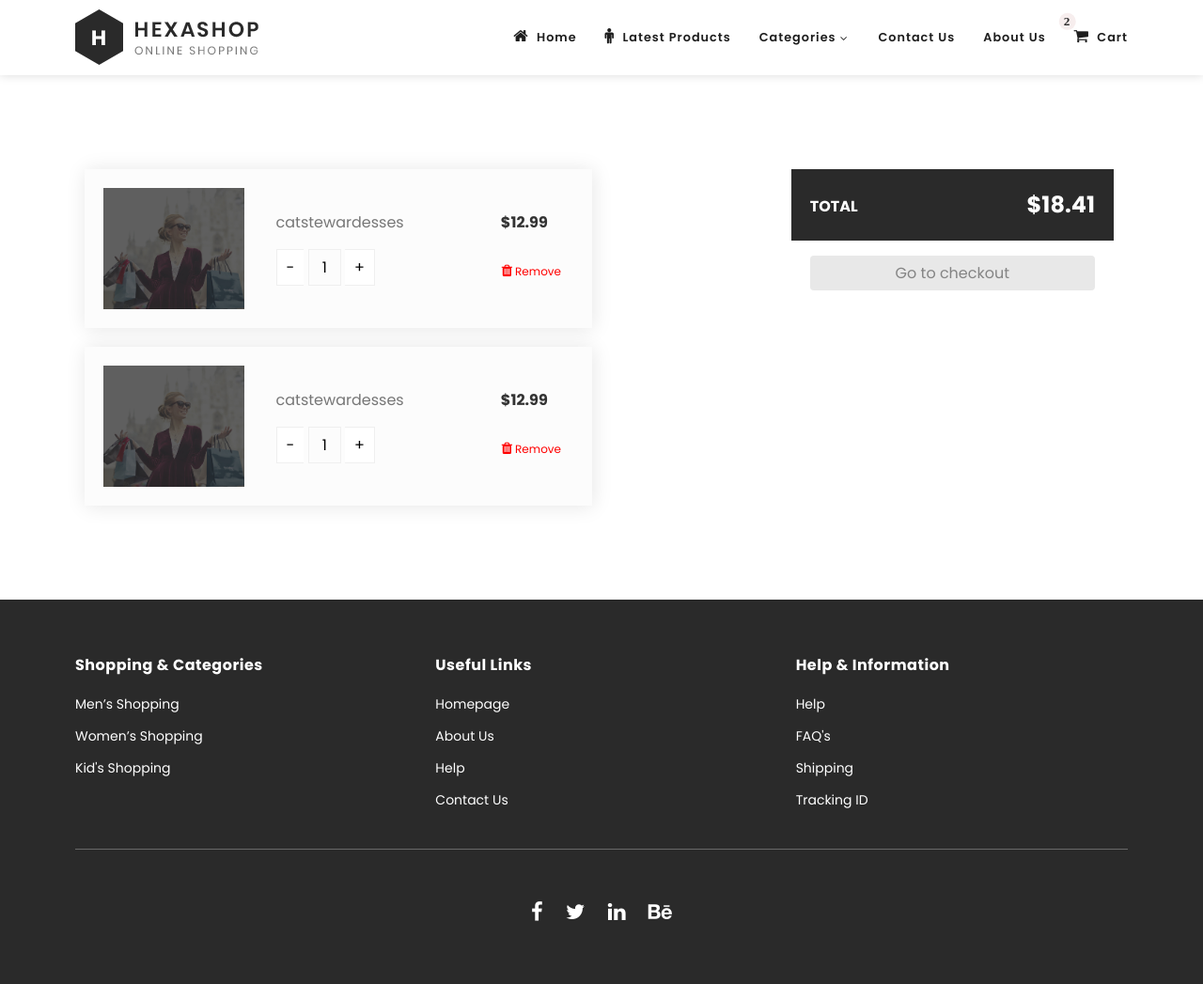
After one commit to yasser-sab/eCom-1-, a Django app: page /cart/ in a window 1280 px wide. The commit adds this page. Shown: the whole page at 94% size. Run offline with Django 4.2, Linux system fonts and the light colour scheme; data that the repository does not hold is empty; some libraries are stand-ins or nearby versions.

Commit message:
add new features

```diff
--- a/base/settings.py
+++ b/base/settings.py
@@ -64,6 +64,8 @@ TEMPLATES = [
                 'django.template.context_processors.request',
                 'django.contrib.auth.context_processors.auth',
                 'django.contrib.messages.context_processors.messages',
+                'ecommerce.context_processors.extras',
+                'ecommerce.context_processors.cart',
             ],
         },
     },
--- /dev/null
+++ b/ecommerce/context_processors.py
@@ -0,0 +1,9 @@
+from .models import Categories
+
+def extras(request):
+    categories=Categories.objects.all()
+    return {"Categories":categories}
+
+def cart(request):
+    cart=[1,2]
+    return {"Cart":cart}
--- a/ecommerce/static/assets/css/templatemo-hexashop.css
+++ b/ecommerce/static/assets/css/templatemo-hexashop.css
@@ -298,7 +298,7 @@ header
 .header-area .main-nav .nav li a {
   display: block;
   font-weight: 600;
-  font-size: 15px;
+  font-size: .8em;
   color: #2a2a2a;
   text-transform: capitalize;
   -webkit-transition: all 0.3s ease 0s;
@@ -309,6 +309,29 @@ header
   line-height: 40px;
   border: transparent;
   letter-spacing: 1px;
+}
+
+.header-area .main-nav .nav li a i {
+  margin-right: .5em;
+  font-size:1.3em
+}
+
+.header-area .main-nav .nav li a i.fa-shopping-cart{
+  position: relative;
+}
+
+.header-area .main-nav .nav li a i.fa-shopping-cart > span{
+  position: absolute;
+  right: 100%;
+  bottom: 100%;
+  transform: translate(10%,10%);
+  background-color: rgb(247, 238, 238);
+  font-size: .8em;
+  font-weight: bold;
+  padding: 2.5px 5px;
+  border-radius: 50%;
+  text-align: center;
+  color:#2a2a2a;
 }
 
 .header-area .main-nav .nav li a {
--- a/ecommerce/static/assets/js/custom.js
+++ b/ecommerce/static/assets/js/custom.js
@@ -107,64 +107,64 @@
 		}
 	});
 
-	$(document).ready(function () {
-	    $(document).on("scroll", onScroll);
+	// $(document).ready(function () {
+	//     $(document).on("scroll", onScroll);
 
-	    //smoothscroll
-	    $('.scroll-to-section a[href^="#"]').on('click', function (e) {
-	        e.preventDefault();
-	        $(document).off("scroll");
+	//     //smoothscroll
+	//     $('.scroll-to-section a[href^="#"]').on('click', function (e) {
+	//         e.preventDefault();
+	//         $(document).off("scroll");
 
-	        $('.scroll-to-section a').each(function () {
-	            $(this).removeClass('active');
-	        })
-	        $(this).addClass('active');
+	//         $('.scroll-to-section a').each(function () {
+	//             $(this).removeClass('active');
+	//         })
+	//         $(this).addClass('active');
 
-	        var target = this.hash,
-	        menu = target;
-	       	var target = $(this.hash);
-	        $('html, body').stop().animate({
-	            scrollTop: (target.offset().top) - 79
-	        }, 500, 'swing', function () {
-	            window.location.hash = target;
-	            $(document).on("scroll", onScroll);
-	        });
-	    });
-	});
+	//         var target = this.hash,
+	//         menu = target;
+	//        	var target = $(this.hash);
+	//         $('html, body').stop().animate({
+	//             scrollTop: (target.offset().top) - 79
+	//         }, 500, 'swing', function () {
+	//             window.location.hash = target;
+	//             $(document).on("scroll", onScroll);
+	//         });
+	//     });
+	// });
 
-	function onScroll(event){
-	    var scrollPos = $(document).scrollTop();
-	    $('.nav a').each(function () {
-	        var currLink = $(this);
-	        var refElement = $(currLink.attr("href"));
-	        if (refElement.position().top <= scrollPos && refElement.position().top + refElement.height() > scrollPos) {
-	            $('.nav ul li a').removeClass("active");
-	            currLink.addClass("active");
-	        }
-	        else{
-	            currLink.removeClass("active");
-	        }
-	    });
-	}
+	// function onScroll(event){
+	//     var scrollPos = $(document).scrollTop();
+	//     $('.nav a').each(function () {
+	//         var currLink = $(this);
+	//         var refElement = $(currLink.attr("href"));
+	//         if (refElement.position().top <= scrollPos && refElement.position().top + refElement.height() > scrollPos) {
+	//             $('.nav ul li a').removeClass("active");
+	//             currLink.addClass("active");
+	//         }
+	//         else{
+	//             currLink.removeClass("active");
+	//         }
+	//     });
+	// }
 
 
 	// Page loading animation
-	$(window).on('load', function() {
-		if($('.cover').length){
-			$('.cover').parallax({
-				imageSrc: $('.cover').data('image'),
-				zIndex: '1'
-			});
-		}
+	// $(window).on('load', function() {
+	// 	if($('.cover').length){
+	// 		$('.cover').parallax({
+	// 			imageSrc: $('.cover').data('image'),
+	// 			zIndex: '1'
+	// 		});
+	// 	}
 
-		$("#preloader").animate({
-			'opacity': '0'
-		}, 600, function(){
-			setTimeout(function(){
-				$("#preloader").css("visibility", "hidden").fadeOut();
-			}, 300);
-		});
-	});
+	// 	$("#preloader").animate({
+	// 		'opacity': '0'
+	// 	}, 600, function(){
+	// 		setTimeout(function(){
+	// 			$("#preloader").css("visibility", "hidden").fadeOut();
+	// 		}, 300);
+	// 	});
+	// });
 
 
 	// Window Resize Mobile Menu Fix
--- a/ecommerce/static/assets/js/quantity.js
+++ b/ecommerce/static/assets/js/quantity.js
@@ -1,22 +1,22 @@
-function wcqib_refresh_quantity_increments() {
-    jQuery("div.quantity:not(.buttons_added), td.quantity:not(.buttons_added)").each(function(a, b) {
-        var c = jQuery(b);
-        c.addClass("buttons_added"), c.children().first().before('<input type="button" value="-" class="minus" />'), c.children().last().after('<input type="button" value="+" class="plus" />')
-    })
-}
-String.prototype.getDecimals || (String.prototype.getDecimals = function() {
-    var a = this,
-        b = ("" + a).match(/(?:\.(\d+))?(?:[eE]([+-]?\d+))?$/);
-    return b ? Math.max(0, (b[1] ? b[1].length : 0) - (b[2] ? +b[2] : 0)) : 0
-}), jQuery(document).ready(function() {
-    wcqib_refresh_quantity_increments()
-}), jQuery(document).on("updated_wc_div", function() {
-    wcqib_refresh_quantity_increments()
-}), jQuery(document).on("click", ".plus, .minus", function() {
-    var a = jQuery(this).closest(".quantity").find(".qty"),
-        b = parseFloat(a.val()),
-        c = parseFloat(a.attr("max")),
-        d = parseFloat(a.attr("min")),
-        e = a.attr("step");
-    b && "" !== b && "NaN" !== b || (b = 0), "" !== c && "NaN" !== c || (c = ""), "" !== d && "NaN" !== d || (d = 0), "any" !== e && "" !== e && void 0 !== e && "NaN" !== parseFloat(e) || (e = 1), jQuery(this).is(".plus") ? c && b >= c ? a.val(c) : a.val((b + parseFloat(e)).toFixed(e.getDecimals())) : d && b <= d ? a.val(d) : b > 0 && a.val((b - parseFloat(e)).toFixed(e.getDecimals())), a.trigger("change")
-});
+// function wcqib_refresh_quantity_increments() {
+//     jQuery("div.quantity:not(.buttons_added), td.quantity:not(.buttons_added)").each(function(a, b) {
+//         var c = jQuery(b);
+//         c.addClass("buttons_added"), c.children().first().before('<input type="button" value="-" class="minus" />'), c.children().last().after('<input type="button" value="+" class="plus" />')
+//     })
+// }
+// String.prototype.getDecimals || (String.prototype.getDecimals = function() {
+//     var a = this,
+//         b = ("" + a).match(/(?:\.(\d+))?(?:[eE]([+-]?\d+))?$/);
+//     return b ? Math.max(0, (b[1] ? b[1].length : 0) - (b[2] ? +b[2] : 0)) : 0
+// }), jQuery(document).ready(function() {
+//     wcqib_refresh_quantity_increments()
+// }), jQuery(document).on("updated_wc_div", function() {
+//     wcqib_refresh_quantity_increments()
+// }), jQuery(document).on("click", ".plus, .minus", function() {
+//     var a = jQuery(this).closest(".quantity").find(".qty"),
+//         b = parseFloat(a.val()),
+//         c = parseFloat(a.attr("max")),
+//         d = parseFloat(a.attr("min")),
+//         e = a.attr("step");
+//     b && "" !== b && "NaN" !== b || (b = 0), "" !== c && "NaN" !== c || (c = ""), "" !== d && "NaN" !== d || (d = 0), "any" !== e && "" !== e && void 0 !== e && "NaN" !== parseFloat(e) || (e = 1), jQuery(this).is(".plus") ? c && b >= c ? a.val(c) : a.val((b + parseFloat(e)).toFixed(e.getDecimals())) : d && b <= d ? a.val(d) : b > 0 && a.val((b - parseFloat(e)).toFixed(e.getDecimals())), a.trigger("change")
+// });
--- /dev/null
+++ b/ecommerce/templates/cart.html
@@ -0,0 +1,313 @@
+{% extends 'master.html' %}
+{% block title %} Cart {% endblock %}
+
+{% load static %}
+
+{% block style %}
+
+    <style>
+        /* @import "bourbon"; */
+        @media screen and (min-width: 992px) {
+          body.ux-app {
+              background: #fff;
+              padding: 40px 0;
+          }
+        }
+
+        .basket, .container {
+        padding: 0;
+        }
+        @media screen and (min-width: 992px) {
+        .basket, .container {
+            padding: 0 10px;
+        }
+        }
+        .action-link, .ux-card a, .payment > a, .terms > a {
+        color: #008A32;
+        font-weight: bold;
+        text-decoration: none;
+        }
+        .action-link:hover, .ux-card a:hover, .payment > a:hover, .terms > a:hover {
+        color: #008A32;
+        }
+        .ux-card {
+        background: #FCFCFC;
+        padding: 20px;
+        position: relative;
+        }
+
+        .ux-card:hover {
+        cursor: pointer;
+        border-color: #008a32;
+        background-color: #fff;
+        }
+        .ux-card.deleted {
+        visibility: hidden;
+        overflow: hidden;
+        transition: all 0.2s;
+        height: 0px;
+        padding: 0px;
+        margin: 0px;
+        box-shadow: none;
+        border: none;
+        }
+        a {
+        color: #333;
+        }
+        a:hover {
+        color: #000;
+        }
+        .product {
+        color: #767676;
+        margin-bottom: 20px;
+        box-shadow: 1px 1px 20px 0 rgba(0, 0, 0, 0.1);
+        }
+        /* @media screen and (min-width: 992px) {
+        .product {
+            padding-left: 75px;
+            box-shadow: 4px 4px 0 0 rgba(0, 0, 0, 0.1);
+        } */
+        /* } */
+        .product img {
+          display: block;
+          overflow: hidden;
+          max-width: 150px;
+
+        }
+        /* @media screen and (min-width: 992px) {
+        .product img {
+            display: block;
+        } */
+        /* } */
+
+
+        .product .price {
+        color: #333;
+        font-weight: bold;
+        padding-left: 0.75rem;
+        }
+        .product .tier {
+        padding-bottom: 1em;
+        }
+        .product .renews {
+        padding-top: 1em;
+        }
+        .product .title, .product .tier, .product .attr, .product .renews {
+        float: left;
+        clear: left;
+        }
+        .product .price, .product .term {
+        float: right;
+        clear: right;
+        }
+
+        .product .remove {
+        float: right;
+        clear: right;
+        display: none;
+        color: red !important;
+        border-width: 1px;
+        box-shadow: none !important;
+        font-size: 12px;
+        padding-bottom: 5px !important;
+        display: block;
+        }
+        .product .remove .fa-trash {
+          font-size: 1.2em;
+          margin-right: .2em;
+        }
+        .product .remove:hover {
+        border-color: red !important;
+        }
+
+
+        .summary dl {
+        margin: 0;
+        padding: 20px;
+        }
+        .summary dl dt {
+        float: left;
+        clear: left;
+        font-weight: normal;
+        }
+        .summary dl dd {
+        float: right;
+        clear: right;
+        font-weight: bold;
+        }
+        .summary dl:after {
+        content: ".";
+        clear: both;
+        display: block;
+        height: 0;
+        visibility: hidden;
+        }
+        .summary .total {
+        background: #2a2a2a;
+        color: #fff;
+        padding: 20px;
+        }
+        .summary .total dt {
+        text-transform: uppercase;
+        margin-top: 0.5em;
+        font-weight: bold;
+        }
+        .summary .total dd {
+        font-size: 1.5em;
+        }
+        .summary .support dd {
+        float: left;
+        font-weight: normal;
+        padding-left: 0.5em;
+        }
+        .summary button {
+        margin: 0 20px;
+        width: calc(100% - 40px);
+        }
+
+
+        .cart {
+          display: flex;
+          padding: 5em 0;
+          justify-content: space-between;
+        }
+
+        .cart button[disabled] {
+        background: #e8e8e8 !important;
+        border-bottom: none !important;
+        color: #848484 !important;
+        opacity: 1;
+        }
+
+        .btn-purchase {
+            margin-top:1em !important;
+        }
+
+        .flex {
+          display: flex;
+        }
+
+        .ai-c{
+          align-items: center;
+        }
+        .ta-l{
+          text-align: left;
+        }
+        .jc-sb {
+          justify-content: space-between;
+        }
+        .fd-c {
+          flex-direction: column;
+        }
+        .fg-2 {
+          flex-grow: 2;
+        }
+        .fg-1 {
+          flex-grow: 1;
+        }
+        .g-l {
+          gap:1.5em;
+        }
+
+    </style>
+
+{% endblock %}
+
+
+
+{% block content %}
+
+<div class="container">
+    <div class="cart">
+      <div class="basket col-md-6 col-md-offset-1">
+        <div class="product ux-card flex ai-c jc-sb">
+          <div class="fg-1"><img src="{% static '/assets/images/left-banner-image.jpg' %}" /></div>
+          <div class="flex jc-sb fg-2 g-l">
+              <div class="flex fd-c jc-sb ta-l">
+                <span class="title">catstewardesses</span>
+                <div class="right-content">
+                    <div class="quantity buttons_added">
+                        <input type="button" value="-" class="minus">
+                        <input type="number" step="1" min="1" max="10" name="quantity" value="1" title="Qty" class="input-text qty text">
+                        <!-- size="4" pattern="" inputmode="" -->
+                        <input type="button" value="+" class="plus">
+                    </div>
+                </div>
+              </div>
+              <div class="flex fd-c jc-sb ta-l g-l">
+                <span class="price">$12.99</span>
+                <button class="btn btn-canvas btn-xs remove" href="product/remove"><span class="fa fa-trash"></span>Remove</button>
+              </div>
+          </div>
+        </div>
+        <div class="product ux-card flex ai-c jc-sb">
+          <div class="fg-1"><img src="{% static '/assets/images/left-banner-image.jpg' %}" /></div>
+          <div class="flex jc-sb fg-2 g-l">
+              <div class="flex fd-c jc-sb ta-l">
+                <span class="title">catstewardesses</span>
+                <div class="right-content">
+                    <div class="quantity buttons_added">
+                        <input type="button" value="-" class="minus">
+                        <input type="number" step="1" min="1" max="10" name="quantity" value="1" title="Qty" class="input-text qty text">
+                        <!-- size="4" pattern="" inputmode="" -->
+                        <input type="button" value="+" class="plus">
+                    </div>
+                </div>
+              </div>
+              <div class="flex fd-c jc-sb ta-l g-l">
+                <span class="price">$12.99</span>
+                <button class="btn btn-canvas btn-xs remove" href="product/remove"><span class="fa fa-trash"></span>Remove</button>
+              </div>
+          </div>
+        </div>
+      </div>
+      <div class="summary col-md-4">
+        <!-- <dl class="subtotal">
+          <dt>Subtotal</dt>
+          <dd>$14.99</dd>
+          <dt><a href="/taxes">Estimated Taxes & Fees</a></dt>
+          <dd>$3.42</dd>
+        </dl> -->
+        <dl class="total">
+          <dt>Total</dt>
+          <dd>$18.41</dd>
+        </dl>
+        <div class="complete">
+          <button type="button" disabled="disabled" class="btn btn-purchase">Go to checkout</button>
+        </div>
+      </div>
+    </div>
+  </div>
+
+{% endblock %}
+
+
+{% block script %}
+
+  <script>
+    var buttons = document.querySelector('.buttons_added');
+
+        buttons.addEventListener('click',function(e){
+
+            qte=parseInt(document.querySelector('.buttons_added .qty').value);
+
+            if(qte>=1){
+                switch(e.target.getAttribute('class')){
+                    case 'plus':
+                        qte+=1;
+                        document.querySelector('.buttons_added .qty').setAttribute('value',qte);
+                        calcuteTotal(qte);
+                    break;
+                    case 'minus':
+                        if(qte>1){
+                            qte-=1;
+                        }
+                        document.querySelector('.buttons_added .qty').setAttribute('value',qte);
+                        calcuteTotal(qte);break;
+                    default:break;
+                }
+            }
+        });
+  </script>
+
+{% endblock %}
--- a/ecommerce/templates/categorie.html
+++ b/ecommerce/templates/categorie.html
@@ -29,7 +29,7 @@
                                             <ul>
                                                 <li><a href="{% url 'single_product' p.id %}"><i class="fa fa-eye"></i></a></li>
                                                 <!-- <li><a href="single-product.html"><i class="fa fa-star"></i></a></li> -->
-                                                <li><a href="single-product.html"><i class="fa fa-shopping-cart"></i></a></li>
+                                                <li><a href="{% url 'cart' %}"><i class="fa fa-shopping-cart"></i></a></li>
                                             </ul>
                                         </div>
                                         <img style="min-height:370px" src="{{ p.thumbnail }}" alt="">
--- a/ecommerce/templates/contact.html
+++ b/ecommerce/templates/contact.html
@@ -18,7 +18,7 @@
                 </div>
                 <div class="col-lg-6">
                     <div class="section-heading">
-                        <h2>Say Hello. Don't Be Shy!</h2>
+                        <h2>you can ask anything</h2>
                         <span>Details to details is what makes Hexashop different from the other themes.</span>
                     </div>
                     <form id="contact" action="" method="post">
--- a/ecommerce/templates/master.html
+++ b/ecommerce/templates/master.html
@@ -6,6 +6,7 @@
 {% url 'about_us' as about_us %}
 {% url 'home' as home %}
 {% url 'categorie' 'Electrical' as c %}
+{% url 'cart' 'Electrical' as cart %}
 
 <!DOCTYPE html>
 <html lang="en">
@@ -20,6 +21,8 @@
     <link rel="stylesheet" href="{% static '/assets/css/lightbox.css' %}">
     <link rel="stylesheet" href="{% static '/assets/css/owl-carousel.css' %}">
     <link rel="stylesheet" href="{% static '/assets/css/templatemo-hexashop.css' %}">
+
+    {% block style %}{% endblock %}
 
     <title>{% block title %}{% endblock %}</title>
 </head>
@@ -39,8 +42,8 @@
                         <!-- ***** Logo End ***** -->
                         <!-- ***** Menu Start ***** -->
                         <ul class="nav">
-                            <li class="scroll-to-section"><a href="{% url 'home' %}" class="{% if request.path == home %}active{% endif %}">Home</a></li>
-                            <li><a href="{% url 'products' %}" class="{% if request.path == products %}active{% endif %}">Latest Products</a></li>
+                            <li class="scroll-to-section"><a href="{% url 'home' %}" class="{% if request.path == home %}active{% endif %}"><i class="fa fa-home"></i>Home</a></li>
+                            <li><a href="{% url 'products' %}" class="{% if request.path == products %}active{% endif %}"><i class="fa fa-male"></i>Latest Products</a></li>
                             <!-- <li class="scroll-to-section"><a href="#men">Men's</a></li> -->
                             <!-- <li class="scroll-to-section"><a href="#women">Women's</a></li> -->
                             <!-- <li class="scroll-to-section"><a href="#kids">Kid's</a></li> -->
@@ -67,6 +70,7 @@
                             </li>
                             <li><a href="{% url 'contact_us' %}" class="{% if request.path == contact_us %}active{% endif %}">Contact Us</a></li>
                             <li><a href="{% url 'about_us' %}" class="{% if request.path == about_us %}active{% endif %}">About Us</a></li>
+                            <li><a href="{% url 'cart' %}" class="{% if request.path == cart %}active{% endif %}"><i class="fa fa-shopping-cart"><span>{{Cart|length}}</span></i>Cart</a></li>
                             <!-- <li class="scroll-to-section"><a href="#explore">Explore</a></li> -->
                         </ul>
                         <a class='menu-trigger'>
@@ -161,5 +165,7 @@
     <script src="{% static '/assets/js/waypoints.min.js' %}"></script>
     <script src="{% static '/assets/js/custom.js' %}"></script>
 
+    {% block script %}{% endblock %}
+
 </body>
 </html>
--- a/ecommerce/templates/products.html
+++ b/ecommerce/templates/products.html
@@ -27,7 +27,7 @@
                                 <ul>
                                     <li><a href="{% url 'single_product' product.id %}"><i class="fa fa-eye"></i></a></li>
                                     <!-- <li><a href="single-product.html"><i class="fa fa-star"></i></a></li> -->
-                                    <li><a href="single-product.html"><i class="fa fa-shopping-cart"></i></a></li>
+                                    <li><a href="{% url 'cart' %}"><i class="fa fa-shopping-cart"></i></a></li>
                                 </ul>
                             </div>
                             <!-- <img src="{% static '/assets/images/men-01.jpg' %}" alt=""> -->
--- a/ecommerce/urls.py
+++ b/ecommerce/urls.py
@@ -8,5 +8,6 @@ urlpatterns = [
     path('contact_us/', views.Contact.as_view(),name='contact_us'),
     path('about_us/', views.About.as_view(),name='about_us'),
     path('categorie/<str:cat>',views.Categorie.as_view(),name='categorie'),
-
+    path('cart/', views.Cart.as_view(),name='cart'),
+    path('cart/<int:id>', views.add,name='cardP'),
 ]
--- a/ecommerce/views.py
+++ b/ecommerce/views.py
@@ -2,26 +2,24 @@ from django.shortcuts import render
 from django.views import View
 from django.http import HttpResponse
 from . import models
+from django.template import RequestContext
 
 # # Create your views here.
 
 class Home(View):
     def get(self,response):
-        categories=models.Categories.objects.all()
-        return render(response,'index.html',{"Categories":categories})
+        return render(response,'index.html')
 
 
 class Products(View):
     def get(self,response):
         produts=models.Products.objects.all()
-        categories=models.Categories.objects.all()
-        return render(response, 'products.html',{'Products':produts,"Categories":categories})
+        return render(response, 'products.html',{'Products':produts})
 
 class SingleProduct(View):
     def get(self,response,pr):
         product = models.Products.objects.get(pk=pr)
-        categories=models.Categories.objects.all()
-        return render(response, 'single-product.html',{'Product':product,"Categories":categories})
+        return render(response, 'single-product.html',{'Product':product})
 
 class Contact(View):
      def get(self,response):
@@ -34,11 +32,14 @@ class About(View):
 class Categorie(View):
     def get(self,response,cat):
         products=models.Categories.objects.get(name=cat).Products.all()
-        categories=models.Categories.objects.all()
-        # title = {
-        #     "men": "Men\'s",
-        #     "women": "Women's",
-        #     "kid": "Kid's",
-        #     "accessories": "Accessories",
-        # }
-        return render(response,'categorie.html',{'Products':products,'categorie':cat,"Categories":categories})
+        return render(response,'categorie.html',{'Products':products,'categorie':cat})
+
+class Cart(View):
+    def get(self,response):
+        return render(response,'cart.html')
+
+def add(response,id):
+    # v = RequestContext(response).get("app_config")
+    # cart=v.get("Cart")
+    # print(cart)
+    return HttpResponse('card')
```
Also changed, not shown: other parts of ecommerce/static/assets/css/templatemo-hexashop.css (+44 -3 lines), ecommerce/templates/single-product.html (+68 -3 lines), ecommerce/templates/index.html (line endings or trailing spaces).
